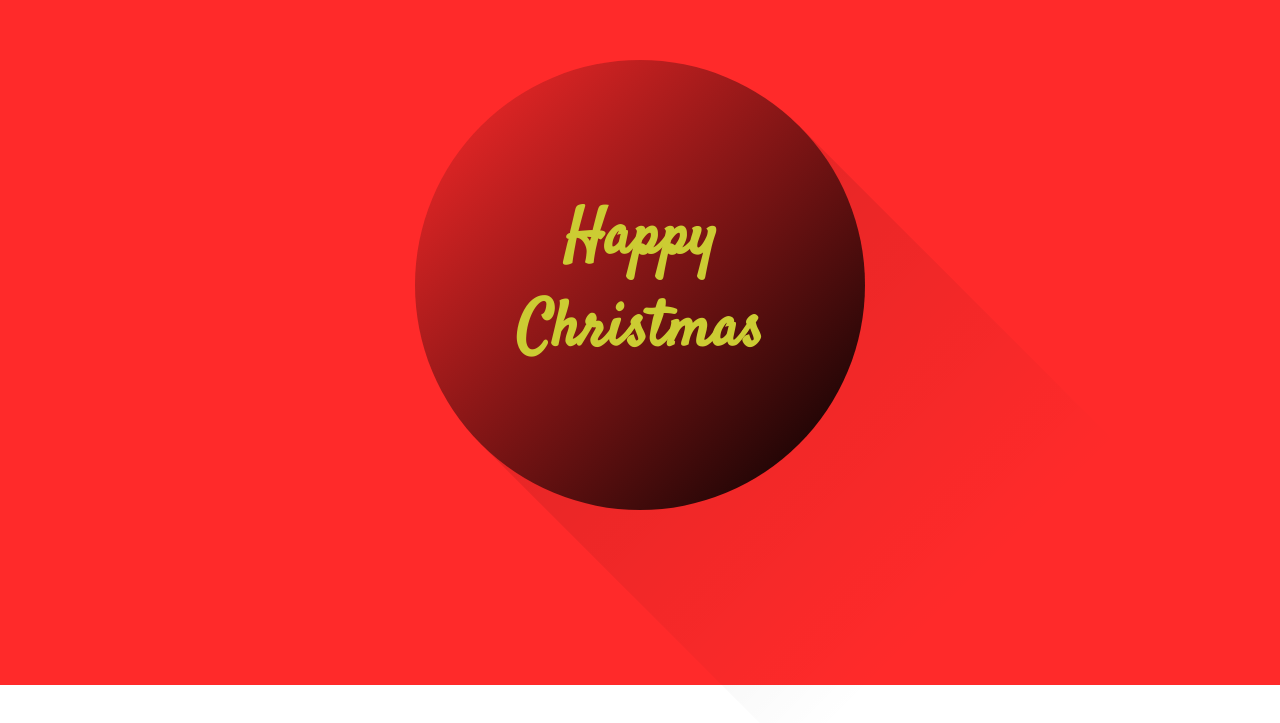
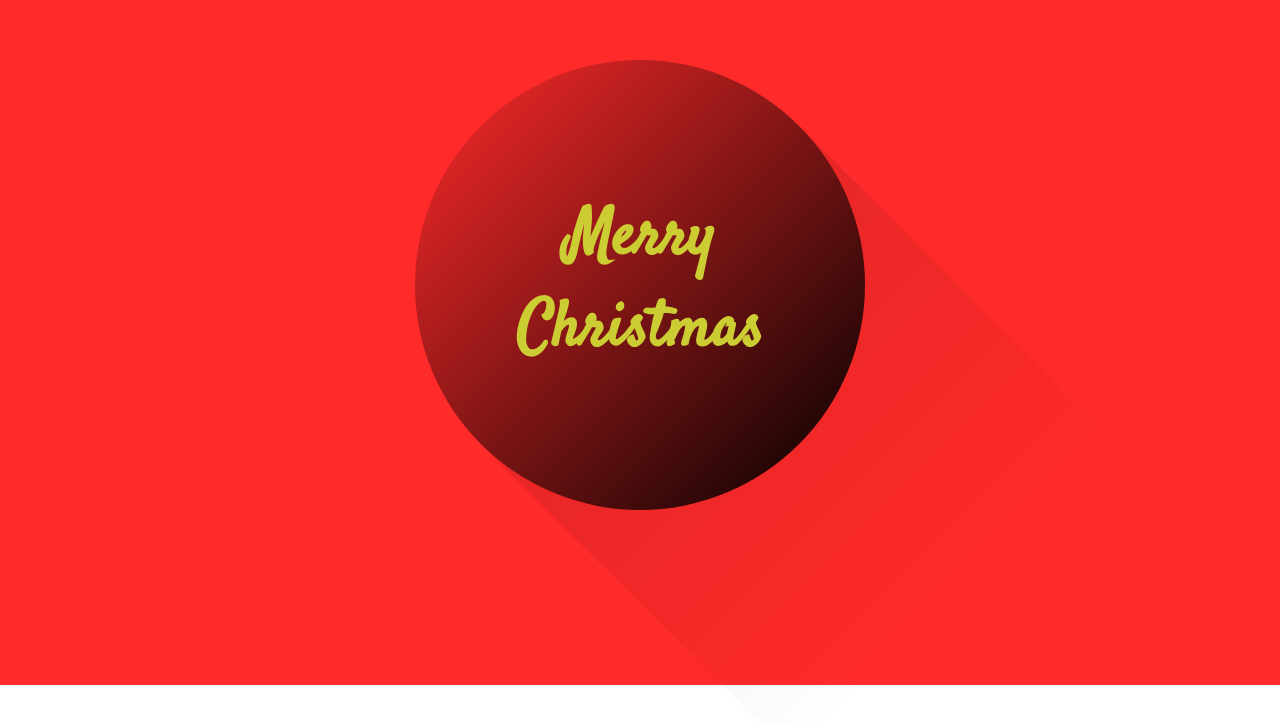
Before and after one commit to luc4s92/Merry-Christmas, a plain HTML site: page index.html in a window 1280 px wide. Shown: the part 115-838 px from the top of the page. Drawn offline with Linux system fonts and the light colour scheme.

Commit message:
change happy for merry

```diff
--- a/index.html
+++ b/index.html
@@ -3,14 +3,14 @@
 <head>
     <meta charset="UTF-8">
     <meta name="viewport" content="width=device-width, initial-scale=1.0">
-    <title>Happy Christmas</title>
+    <title>Merry Christmas</title>
     <link rel="stylesheet" href="style.css">
 </head>
 <body>
     <section>
         <div class="box">
             <div class="circle">
-                <h2>Happy <br> Christmas</h2>
+                <h2>Merry <br> Christmas</h2>
 
             </div>
         </div>
```
